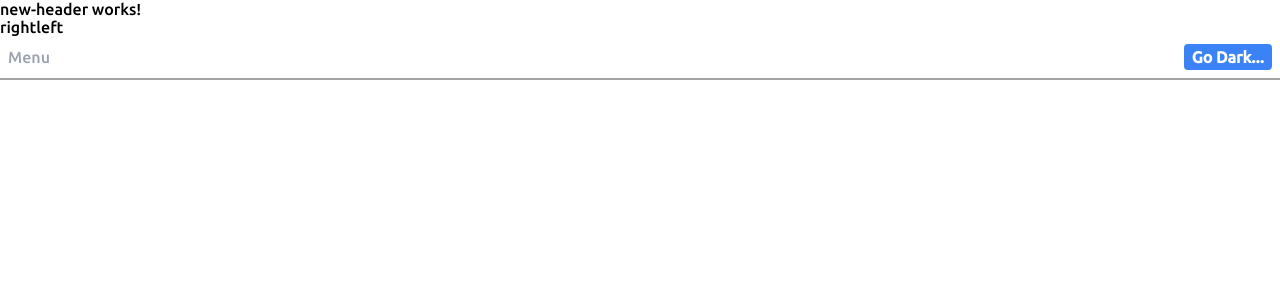
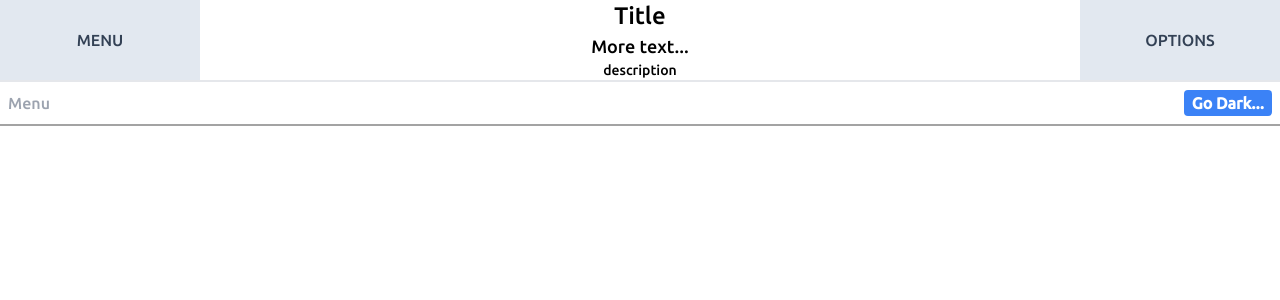
Before and after one commit to StefanBearson/AngularTailwind, an Angular app: page / in a window 1280 px wide. Shown: the top 300 px of the page. Built offline with nearby package versions, Linux system fonts and the light colour scheme.

Commit message:
Design header center text menu and option sidebarbuttons

```diff
--- a/src/app/layout/new-header/new-header.component.html
+++ b/src/app/layout/new-header/new-header.component.html
@@ -1,5 +1,13 @@
-<p>
-  new-header works!
-</p>
-<button (click)="toggleRightSidebar()">right</button>
-<button (click)="toggleLeftSidebar()">left</button>
+<div class="flex border-b-2 dark:border-slate-800">
+  <div class="w-[200px] flex">
+    <button class="bg-slate-200 dark:bg-slate-800 text-slate-700 dark:text-slate-200 min-w-full flex-1 h-full" (click)="toggleRightSidebar()">MENU</button>
+  </div>
+  <div class="flex-grow">
+    <h1 class="text-center text-2xl">Title</h1>
+    <h2 class="text-center text-lg">More text...</h2>
+    <h5 class="text-center text-sm">description</h5>
+  </div>
+  <div class="w-[200px] relative flex">
+    <button class="bg-slate-200 dark:bg-slate-800 text-slate-700 dark:text-slate-200 min-w-full py-2 flex-1 h-full" (click)="toggleRightSidebar()">OPTIONS</button>
+  </div>
+</div>
--- a/src/app/modules/about/about.component.ts
+++ b/src/app/modules/about/about.component.ts
@@ -1,6 +1,6 @@
 import { Component, OnInit, OnChanges } from '@angular/core';
 import { LayoutService } from 'src/app/services/layout.service';
-import { BehaviorSubject, Observable } from 'rxjs';
+import { Observable } from 'rxjs';
 
 @Component({
   selector: 'app-about',
```
